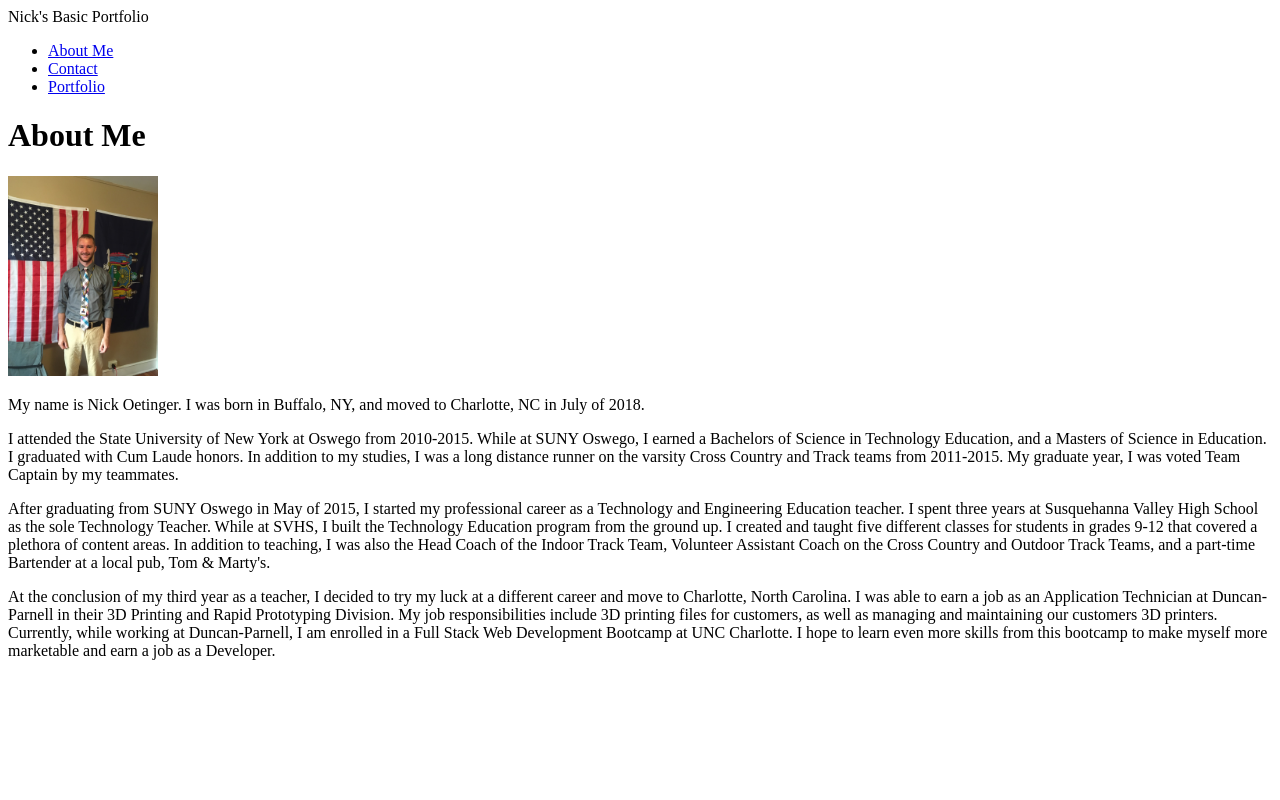
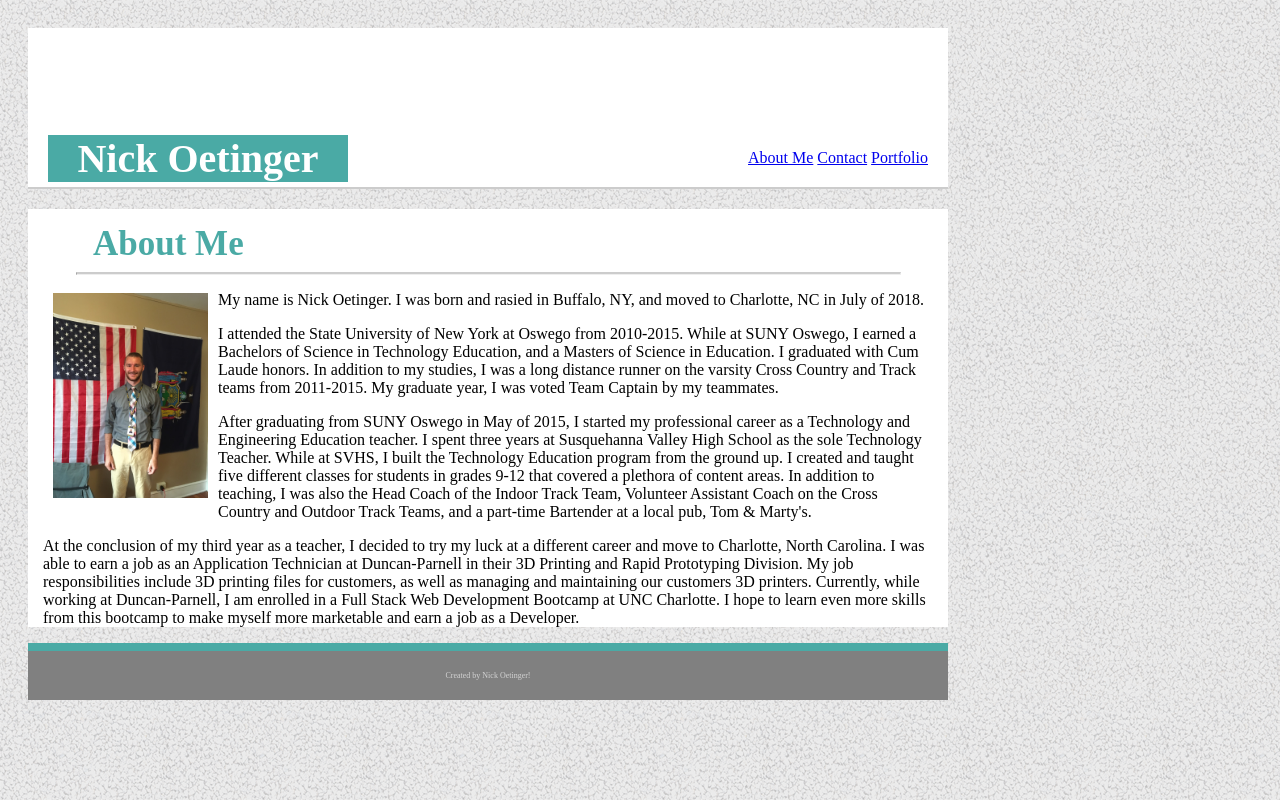
Before and after one commit to noetinger/Basic-Portfolio, a plain HTML site: page index.html in a window 1280 px wide. Drawn offline with Linux system fonts and the light colour scheme.

Commit message:
Updated 4-14

```diff
--- a/assets/css/style.css
+++ b/assets/css/style.css
@@ -0,0 +1,63 @@
+*{
+    box-sizing: border-box;
+}
+
+header {
+    padding: 20px;
+    background-color: #ffffff;
+    border-bottom: 2px solid #cccccc;
+    text-align: right;
+}
+
+hr{
+    border-top: 2px solid #cccccc;
+    width: 825px;
+}
+
+body {
+    text-align: left;
+    width: 960px;
+    padding: 20px;
+    background-color: #dddddd;
+}
+
+h2{
+    color: #4aaaa5;
+    font-size: 35px;
+    padding-top:15px;
+    margin-left: 50px;
+    margin-top: 20px;
+    margin-bottom: 0px;
+}
+
+img{
+    float: left;
+    padding: 10px;
+}
+
+footer{
+    background-color: gray;
+    border-top: 8px solid #4aaaa5;
+    padding: 20px;
+    text-align: center;
+    font-size: 8px;
+    color: lightgray;
+}
+
+.wrapper {
+    background-color: #ffffff;
+    padding-left: 15px;
+    padding-right: 15px;
+
+}
+
+#myName {
+    font-size: 20px;
+    color: white;
+    background-color: #4aaaa5;
+    width: 300px;
+    text-align: center;
+    position: relative;
+    top: 60px;
+
+}
--- a/index.html
+++ b/index.html
@@ -5,19 +5,26 @@
 <!-- HTML Code -->
 <html lang="en-us">
 
-<head>Nick's Basic Portfolio</head>
+<!-- Header-->
+<header>
 
-<!-- Links for About Me, Contacts, and Portfolio-->
-<ul>
-    <li><a href="index.html">About Me</a></li>
-    <li><a href="contact.html">Contact</a></li>
-    <li><a href="portfolio.html">Portfolio</a></li>
-</ul>
+<div id="myName">
+    <h1>Nick Oetinger</h1>
+</div>
 
-<body>
-    <h1>About Me</h1>
-    <img src="assets/images/AmericanFlag.jpg" alt="Nick Oetinger" style="width:150px; height:200px">
-    <p>My name is Nick Oetinger. I was born in Buffalo, NY, and moved to Charlotte, NC in July of 2018.
+<a href="index.html">About Me</a></li>
+<a href="contact.html">Contact</a></li>
+<a href="portfolio.html">Portfolio</a></li>
+
+</header>
+
+<!-- Body and Information-->
+<div class ="wrapper">
+<body background="assets/images/gravel.png">
+    <h2>About Me</h2>
+    <hr>
+    <img src="assets/images/AmericanFlag.jpg" alt="Nick Oetinger" style="width:175px; height:225px">
+    <p>My name is Nick Oetinger. I was born and rasied in Buffalo, NY, and moved to Charlotte, NC in July of 2018.
     </p>
     <p>I attended the State University of New York at Oswego from 2010-2015. While at SUNY Oswego, I earned a Bachelors of Science in Technology Education, and a Masters of Science in Education. I graduated with Cum Laude honors.
         In addition to my studies, I was a long distance runner on the varsity Cross Country and Track teams from 2011-2015. My graduate year, I was voted Team Captain by my teammates.
@@ -32,5 +39,11 @@
     </p>
 
 </body>
+</div>
+
+ <!-- Footer -->
+<footer>
+    Created by Nick Oetinger!
+</footer>
 
 </html>
```
Also changed, not shown: contact.html (+36 -0 lines), portfolio.html (+35 -0 lines), assets/images/gravel.png (added), assets/images/white-waves.png (added).
